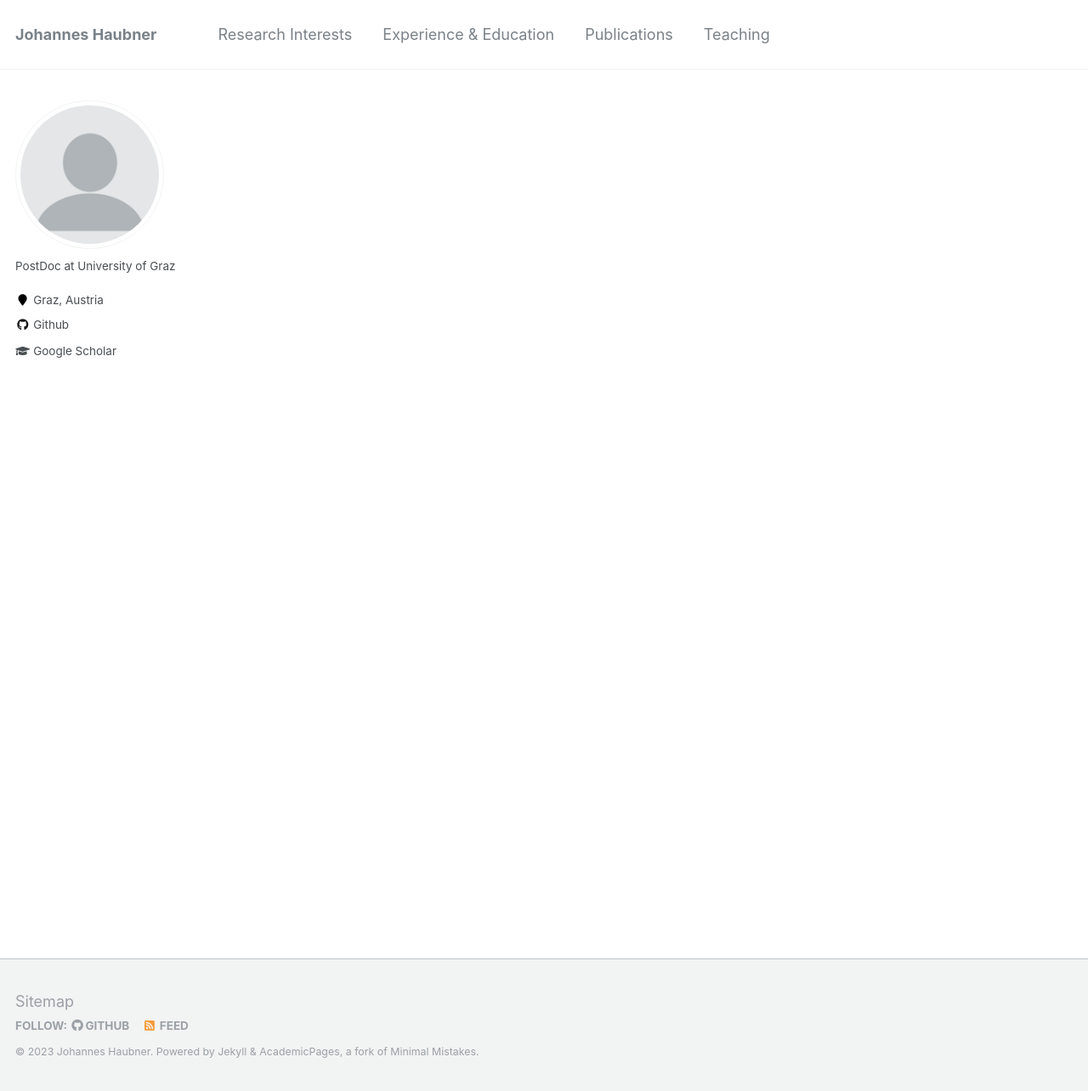
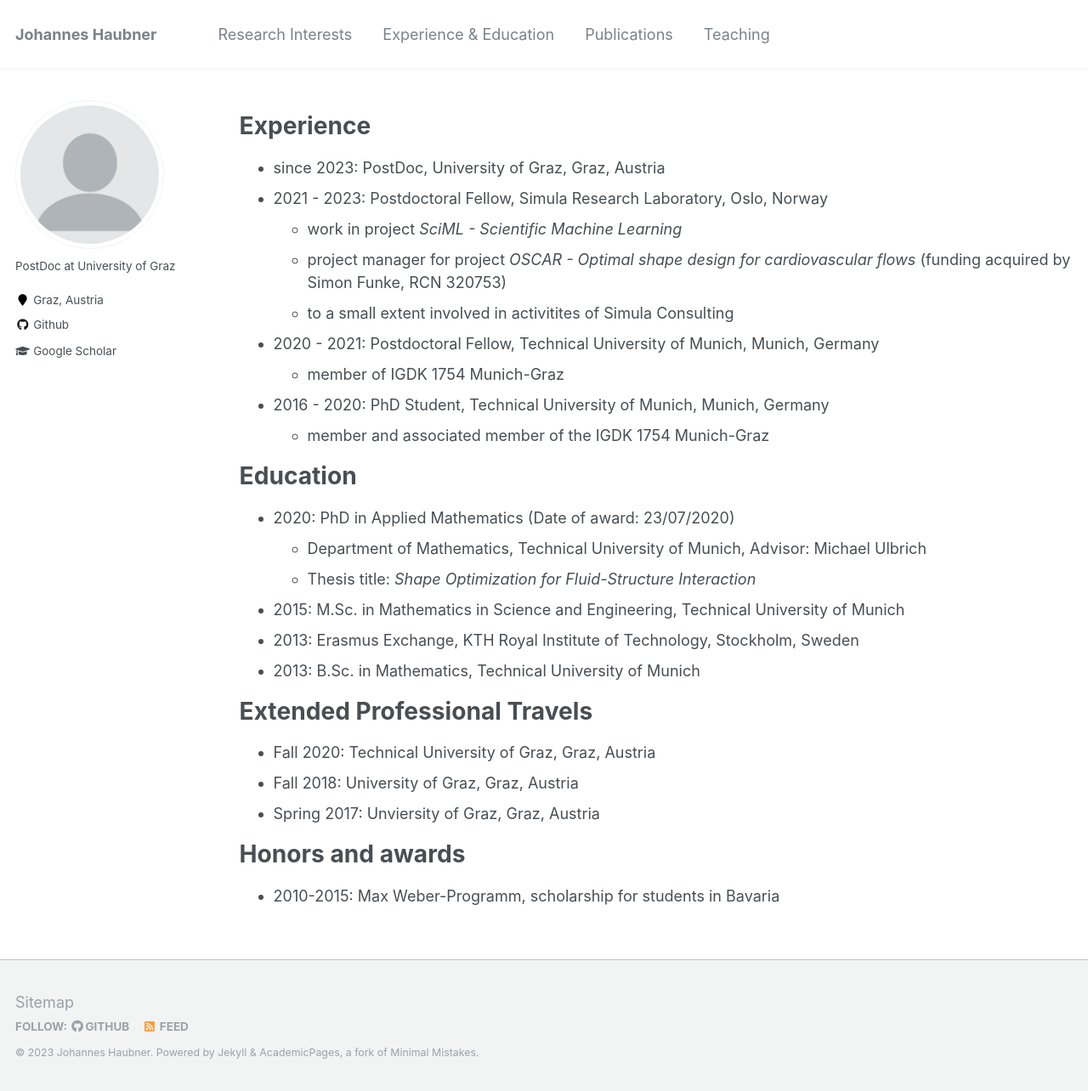
Before and after one commit to JohannesHaubner/johanneshaubner.github.io, a Jekyll site: the page built from _pages/experience.md, in a window 1280 px wide and 1284 px high. Shown: the whole window at 85% size. Built offline with Jekyll 4.4.1, drawn with Linux system fonts in a browser that asks for light colours.

Commit message:
add interests and experience

```diff
--- a/_pages/experience.md
+++ b/_pages/experience.md
@@ -4,3 +4,30 @@ title: ""
 permalink: /experience/
 author_profile: true
 ---
+
+<h1>Experience</h1>
+* since 2023: PostDoc, University of Graz, Graz, Austria
+* 2021 - 2023: Postdoctoral Fellow, Simula Research Laboratory, Oslo, Norway
+    * work in project *SciML - Scientific Machine Learning*
+    * project manager for project *OSCAR - Optimal shape design for cardiovascular flows* (funding acquired by Simon Funke, RCN 320753)
+    * to a small extent involved in activitites of Simula Consulting
+* 2020 - 2021: Postdoctoral Fellow, Technical University of Munich, Munich, Germany
+    * member of IGDK 1754 Munich-Graz
+* 2016 - 2020: PhD Student, Technical University of Munich, Munich, Germany
+    * member and associated member of the IGDK 1754 Munich-Graz
+
+<h1>Education</h1>
+* 2020: PhD in Applied Mathematics (Date of award: 23/07/2020)
+    * Department of Mathematics, Technical University of Munich, Advisor: Michael Ulbrich
+    * Thesis title: *Shape Optimization for Fluid-Structure Interaction*
+* 2015: M.Sc. in Mathematics in Science and Engineering, Technical University of Munich
+* 2013: Erasmus Exchange, KTH Royal Institute of Technology, Stockholm, Sweden
+* 2013: B.Sc. in Mathematics, Technical University of Munich
+
+<h1>Extended Professional Travels</h1>
+* Fall 2020: Technical University of Graz, Graz, Austria
+* Fall 2018: University of Graz, Graz, Austria
+* Spring 2017: Unviersity of Graz, Graz, Austria
+
+<h1>Honors and awards</h1>
+* 2010-2015: Max Weber-Programm, scholarship for students in Bavaria
```
Also changed, not shown: _pages/interests.md (+4 -0 lines).
